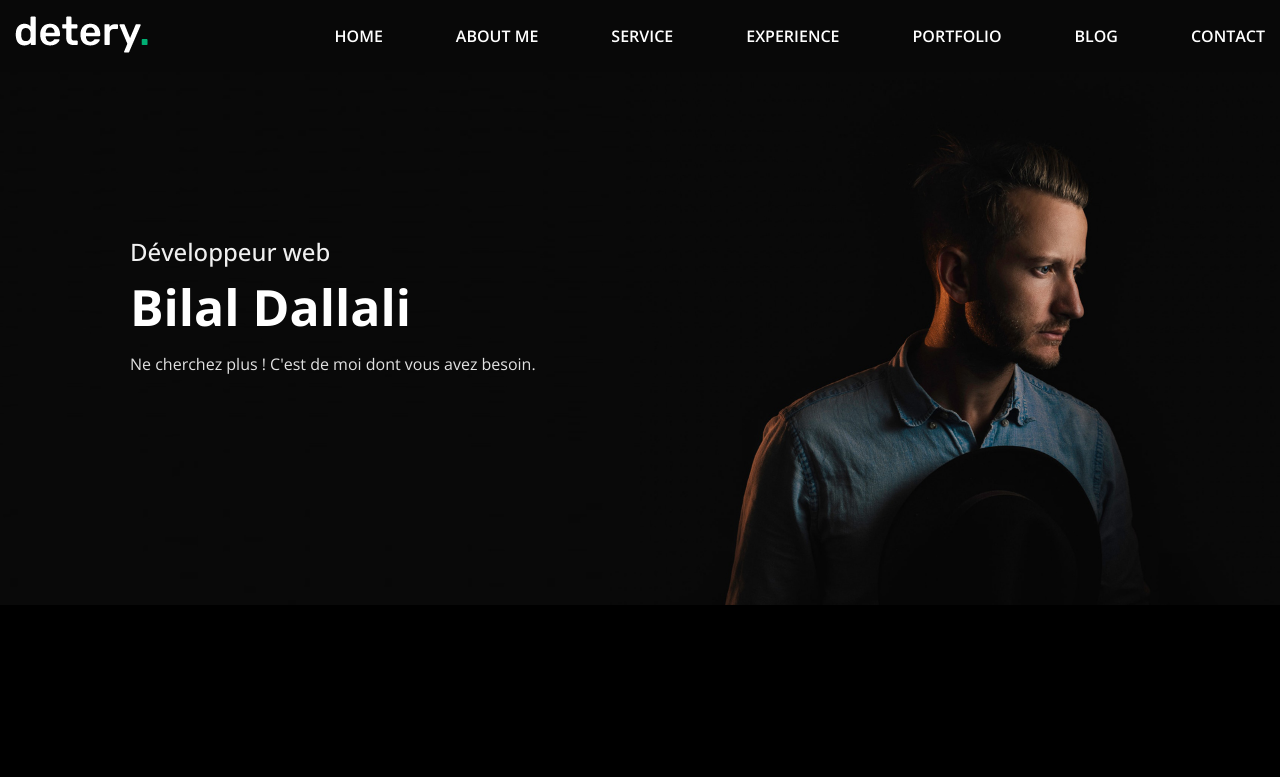
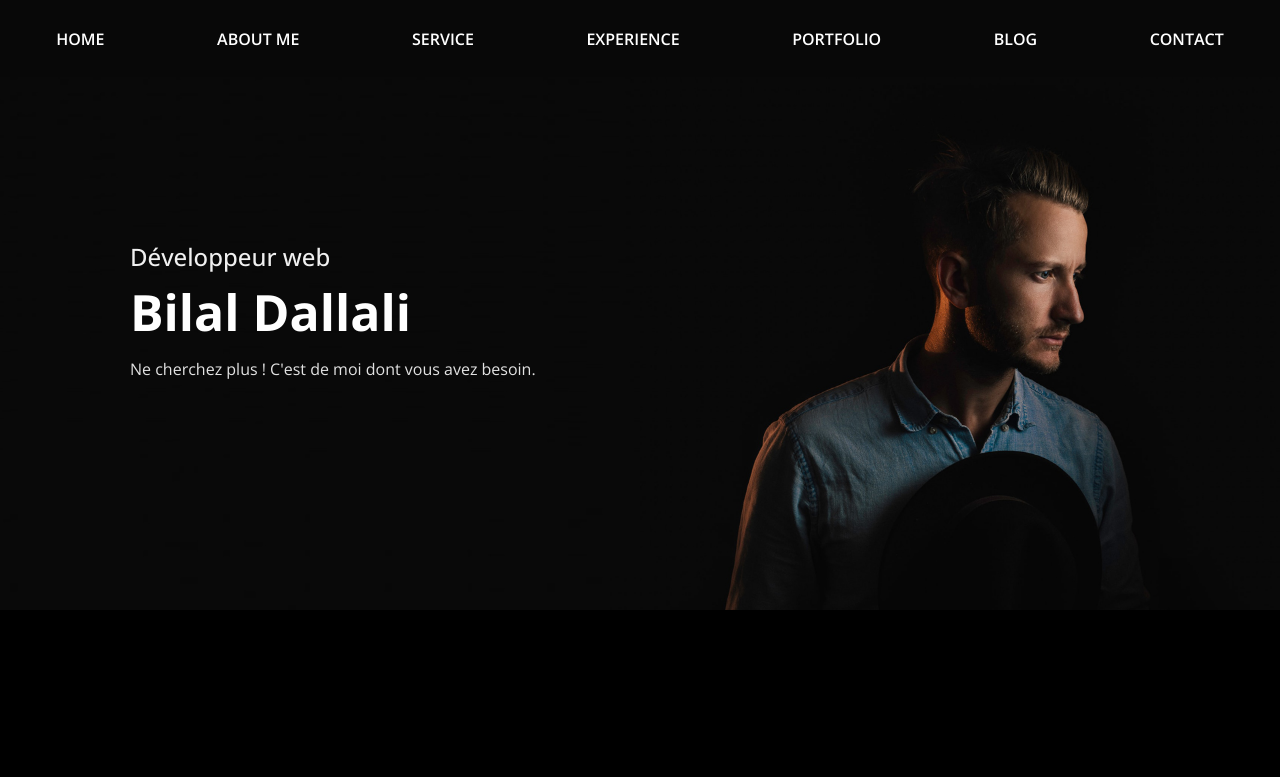
Before and after one commit to bilal-webdeveloper/portfolio, a plain HTML site: page index.html in a window 1280 px wide. Shown: the top 777 px of the page. Drawn offline with nearby package versions, Linux system fonts and the light colour scheme.

Commit message:
correcting navbar

```diff
--- a/index.html
+++ b/index.html
@@ -11,12 +11,7 @@
     <title>Bilal Dallali</title>
 </head>
 <body>
-    <section class="header">
     <nav class="navbar">
-            <a href="#" class="logo">
-                <img src="images/logo.png" alt="Logo">
-            </a>
-            <div class="menu">
         <ul>
             <li><a href="#Home">Home</a></li>
             <li><a href="#">About me</a></li>
@@ -26,9 +21,7 @@
             <li><a href="#">Blog</a></li>
             <li><a href="#">Contact</a></li>
         </ul>
-            </div>
     </nav>
-    </section>
 
     <section id="Home">
         <div class="banner">
--- a/style.css
+++ b/style.css
@@ -3,53 +3,35 @@
 {
     margin: 0;
     padding: 0;
+    box-sizing: border-box;
     scroll-behavior: smooth;
     font-family: 'Open Sans', sans-serif;
 }
 
 /* NAVBAR */
-.header
+nav
 {
     background-color: #080808;
 }
-.navbar
+
+nav ul
 {
+    height: 77px;
     display: flex;
+    justify-content: space-around;
     align-items: center;
-    margin: 0 auto;
-    max-width: 1355px;
-    padding: 15px;
-    position: relative;
-    flex-wrap: wrap;
-    justify-content: space-between;
-    padding-top: 0.5rem;
-    padding-bottom: 0.5rem;
 }
-.logo
-{
-    padding-top: 0.5rem;
-    padding-bottom: 0.3125rem;
-    margin-right: 1rem;
-    font-size: 1.25rem;
-    text-decoration: none;
-    white-space: nowrap;
-}
-.menu ul
-{
-    display: flex;
-    justify-content: space-between;
-}
-.menu ul li
-{
+nav ul li {
     list-style: none;
 }
-.menu ul li a
+nav ul li a
 {
+    text-transform: uppercase;
     text-decoration: none;
     color: #fff;
-    text-transform: uppercase;
-    margin-left: 73px;
+    font-size: 16px;
     font-weight: 600;
+    letter-spacing: 1;
 }
 
 
```
Lines whose indentation alone changed are shown as unchanged.
